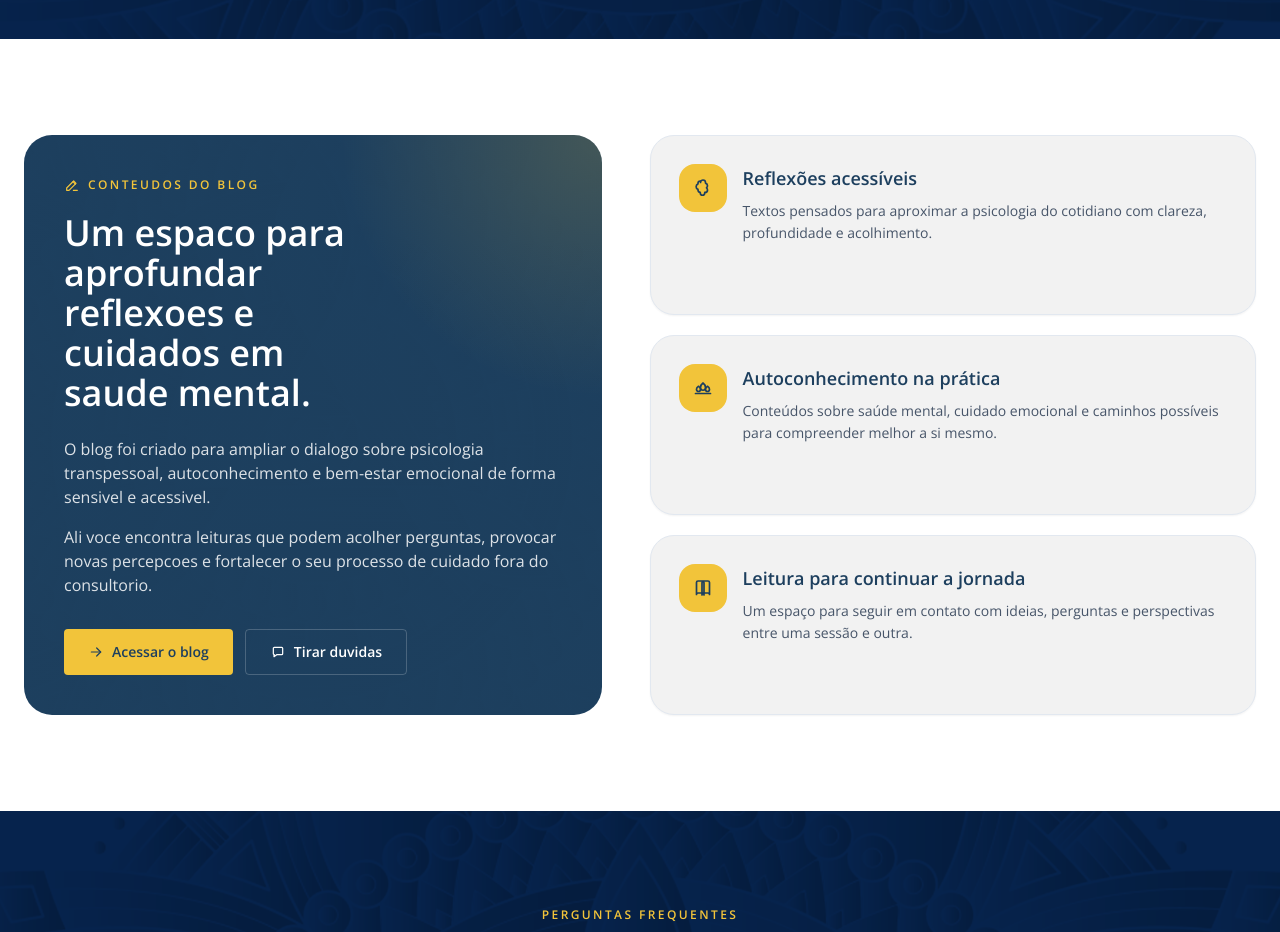
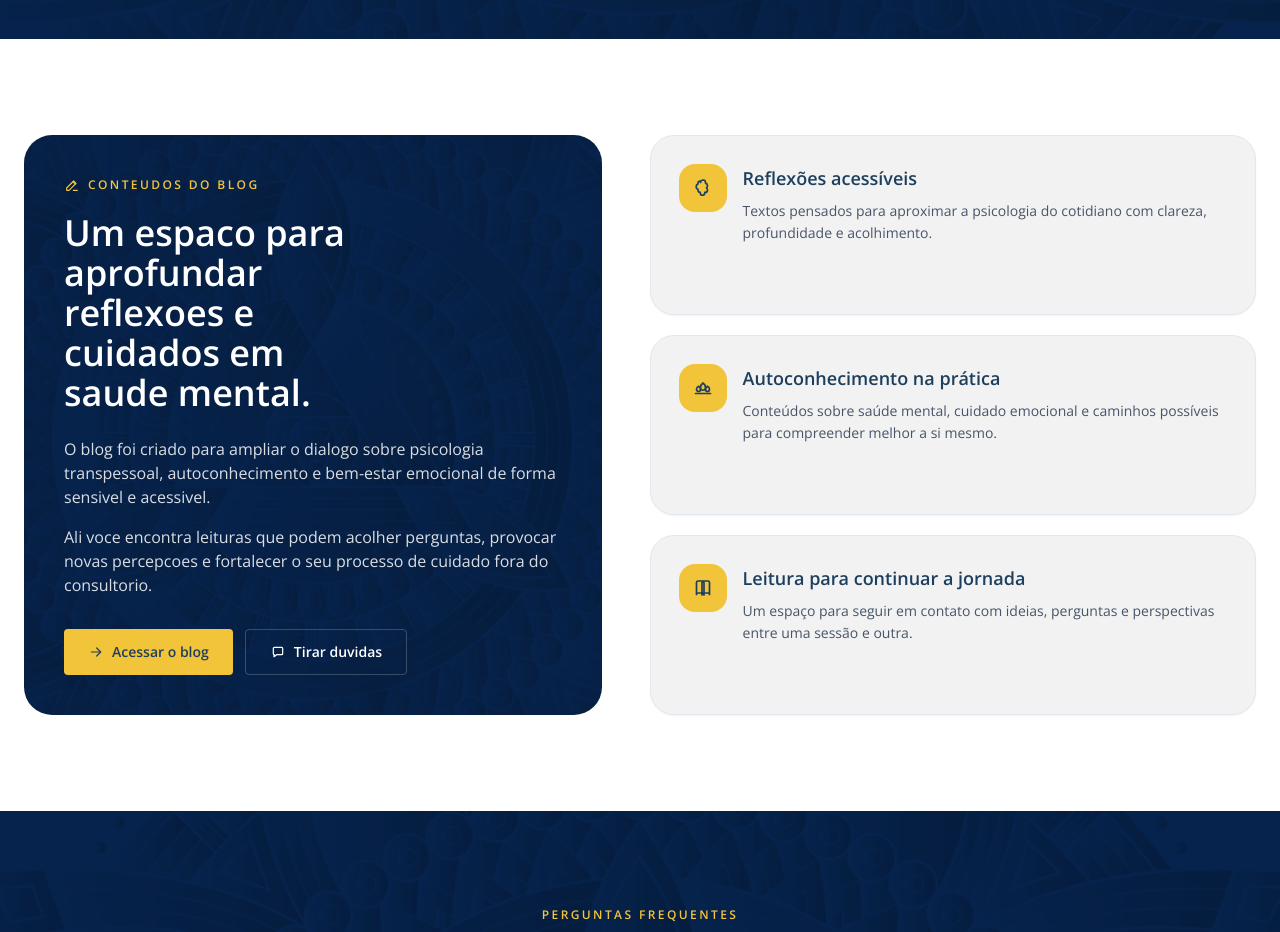
Before and after one commit to RSR202555/gabrielmagnavita, a Next.js app: page / in a window 1280 px wide. Shown: the part 5600-6532 px from the top of the page. Built offline with nearby package versions, Linux system fonts and the light colour scheme.

Commit message:
Align blog highlight blue tone with site sections

```diff
--- a/components/BlogHighlight.tsx
+++ b/components/BlogHighlight.tsx
@@ -154,13 +154,12 @@ export default function BlogHighlight() {
           <div
             className="rounded-[28px] bg-navy-blue text-white p-6 sm:p-8 lg:p-10 relative overflow-hidden"
             style={{
-              backgroundImage:
-                "linear-gradient(rgba(29, 63, 94, 0.95), rgba(29, 63, 94, 0.95)), url('/mandala-azul-bg.png')",
+              backgroundImage: "url('/mandala-azul-bg.png')",
               backgroundSize: "cover",
               backgroundPosition: "center",
+              backgroundBlendMode: "overlay",
             }}
           >
-            <div className="absolute inset-0 bg-[radial-gradient(circle_at_top_right,rgba(242,196,58,0.18),transparent_32%)]" />
             <div className="relative z-10">
               <span className="inline-flex items-center gap-2 text-golden text-xs font-bold uppercase tracking-[0.2em] mb-5">
                 <EditIcon />
```
